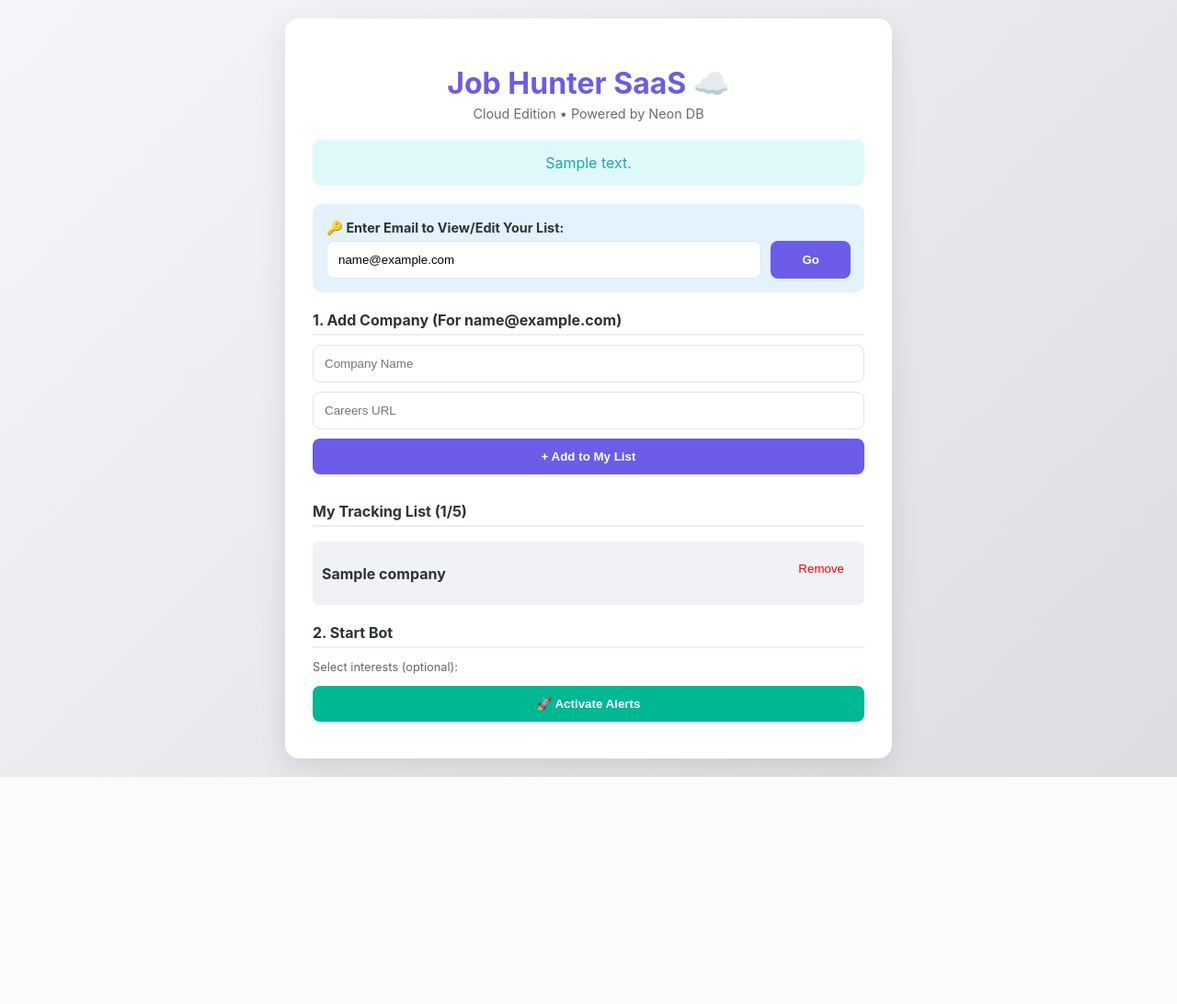
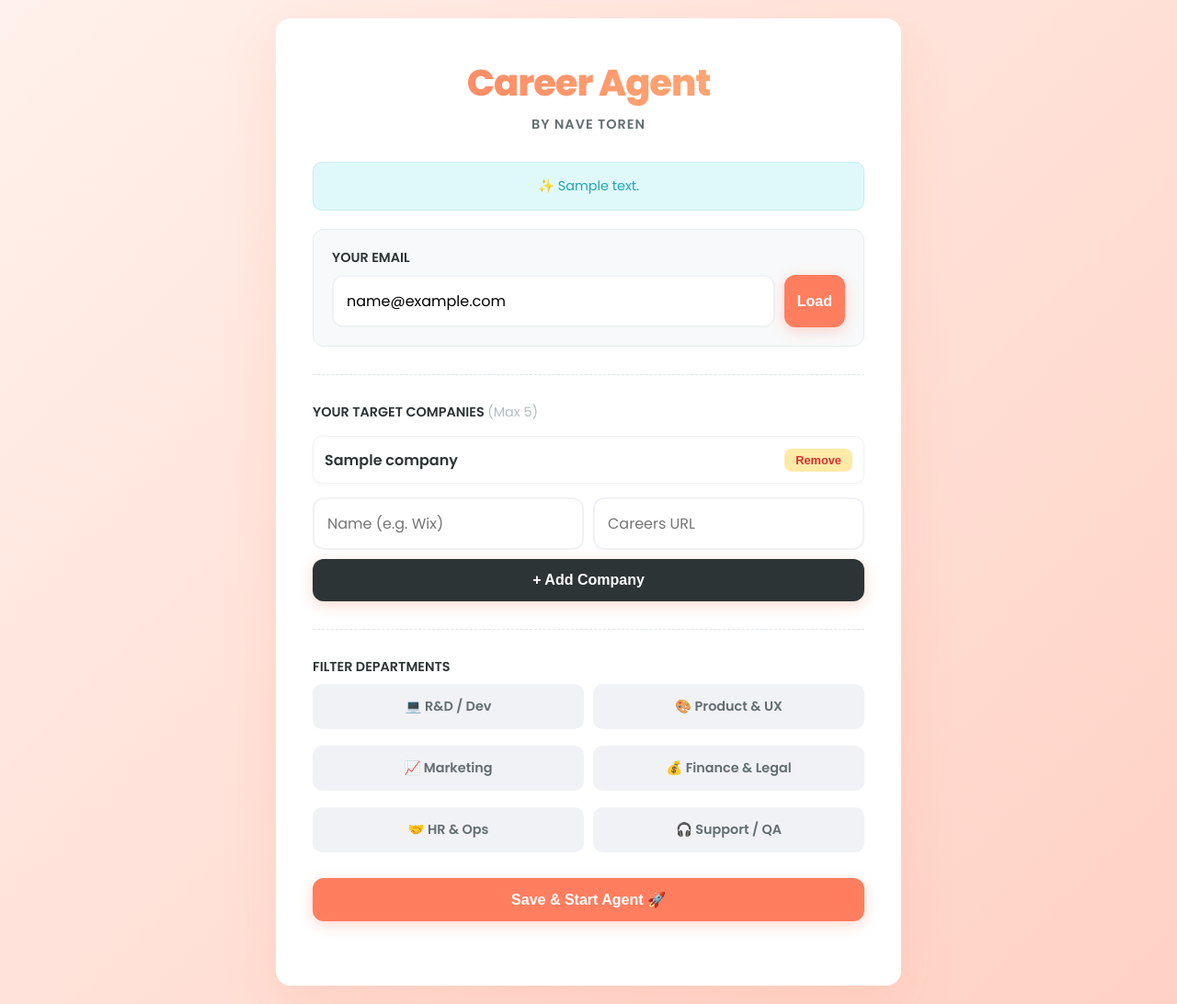
Before and after one commit to nave-toren/job-notificator, a FastAPI app: template templates/index.html in a window 1280 px wide. Shown: the whole page at 92% size. Before the commit the page ends 845 px from the top, so only its background shows below. Run offline with FastAPI, Linux system fonts and the light colour scheme; the template is opened without the code that fills it: most values are stand-ins (such as "Sample title", 1, 10 or a date in 2020).

Commit message:
Update design to Orange Theme

```diff
--- a/templates/index.html
+++ b/templates/index.html
@@ -3,100 +3,315 @@
 <head>
     <meta charset="UTF-8">
     <meta name="viewport" content="width=device-width, initial-scale=1.0">
-    <title>Job Hunter Bot ☁️</title>
+    <title>Career Agent</title>
+    <link href="https://fonts.googleapis.com/css2?family=Poppins:wght@400;600;800&display=swap" rel="stylesheet">
     <style>
         :root {
-            --primary: #6c5ce7; /* Neon Purple */
-            --bg-gradient: linear-gradient(135deg, #f5f6fa 0%, #dcdde1 100%);
+            --primary: #ff7e5f;
+            --primary-hover: #eb5e3e;
+            --bg-gradient: linear-gradient(135deg, #fff1eb 0%, #ffd1c4 100%);
             --card-bg: #ffffff;
-            --text-main: #2d3436;
+            --text-dark: #2d3436;
+            --text-light: #636e72;
+            --radius: 16px;
         }
+
         body {
-            font-family: -apple-system, sans-serif;
+            font-family: 'Poppins', sans-serif;
             background: var(--bg-gradient);
-            color: var(--text-main);
-            margin: 0; padding: 20px;
-            display: flex; justify-content: center; min-height: 100vh;
+            color: var(--text-dark);
+            margin: 0;
+            padding: 20px;
+            min-height: 100vh;
+            display: flex;
+            justify-content: center;
+            align-items: center;
         }
+
         .container {
-            width: 100%; max-width: 600px;
+            width: 100%;
+            max-width: 600px;
             background: var(--card-bg);
-            padding: 30px; border-radius: 15px;
-            box-shadow: 0 10px 30px rgba(0,0,0,0.1);
+            padding: 40px;
+            border-radius: var(--radius);
+            box-shadow: 0 20px 60px rgba(255, 126, 95, 0.15);
+            animation: slideUp 0.6s ease-out;
         }
-        h1 { text-align: center; color: var(--primary); margin-bottom: 5px; }
-        .subtitle { text-align: center; color: #636e72; margin-bottom: 20px; font-size: 0.9em; }
 
-        .alert { padding: 15px; border-radius: 8px; margin-bottom: 20px; text-align: center; }
-        .success { background: #dff9fb; color: #22a6b3; }
-        .error { background: #fab1a0; color: #d63031; }
+        @keyframes slideUp {
+            from { opacity: 0; transform: translateY(30px); }
+            to { opacity: 1; transform: translateY(0); }
+        }
 
-        input, button { width: 100%; padding: 12px; margin-bottom: 10px; border-radius: 8px; border: 1px solid #dfe6e9; box-sizing: border-box; }
-        .btn-primary { background: var(--primary); color: white; border: none; font-weight: bold; cursor: pointer; }
-        .btn-primary:hover { opacity: 0.9; }
+        /* --- Header --- */
+        header { text-align: center; margin-bottom: 30px; }
 
-        .company-list { list-style: none; padding: 0; }
-        .company-item { background: #f1f2f6; padding: 10px; margin-bottom: 5px; border-radius: 6px; display: flex; justify-content: space-between; align-items: center; }
-        .delete-btn { background: none; border: none; color: red; width: auto; cursor: pointer; }
+        h1 {
+            font-size: 2.5rem;
+            margin: 0;
+            background: linear-gradient(to right, #ff7e5f, #feb47b);
+            -webkit-background-clip: text;
+            -webkit-text-fill-color: transparent;
+            font-weight: 800;
+            letter-spacing: -1px;
+        }
 
-        .section-title { font-weight: bold; margin-top: 20px; margin-bottom: 10px; border-bottom: 2px solid #eee; padding-bottom: 5px; }
+        .subtitle {
+            font-size: 0.9rem;
+            color: var(--text-light);
+            margin-top: 5px;
+            font-weight: 600;
+            text-transform: uppercase;
+            letter-spacing: 1px;
+        }
+
+        /* --- Alerts --- */
+        .alert {
+            padding: 15px;
+            border-radius: 10px;
+            margin-bottom: 20px;
+            font-size: 0.9rem;
+            text-align: center;
+        }
+        .success { background: #dff9fb; color: #22a6b3; border: 1px solid #c7ecee; }
+        .error { background: #fab1a0; color: #d63031; border: 1px solid #ff7675; }
+
+        /* --- Forms & Inputs --- */
+        .form-section { margin-bottom: 30px; }
+
+        label {
+            display: block;
+            margin-bottom: 8px;
+            font-weight: 600;
+            font-size: 0.9rem;
+            color: var(--text-dark);
+        }
+
+        input[type="text"], input[type="email"], input[type="url"] {
+            width: 100%;
+            padding: 14px;
+            border: 2px solid #f1f2f6;
+            border-radius: 12px;
+            font-size: 1rem;
+            transition: all 0.3s;
+            box-sizing: border-box;
+            font-family: inherit;
+        }
+
+        input:focus {
+            outline: none;
+            border-color: var(--primary);
+            background: #fffafa;
+        }
+
+        /* --- Buttons --- */
+        .btn {
+            width: 100%;
+            padding: 14px;
+            border: none;
+            border-radius: 12px;
+            font-size: 1rem;
+            font-weight: 700;
+            cursor: pointer;
+            transition: transform 0.2s, box-shadow 0.2s;
+            display: inline-block;
+        }
+
+        .btn-primary {
+            background: var(--primary);
+            color: white;
+            box-shadow: 0 4px 15px rgba(255, 126, 95, 0.3);
+        }
+
+        .btn-primary:hover {
+            background: var(--primary-hover);
+            transform: translateY(-2px);
+        }
+
+        .btn-delete {
+            background: #ffeaa7;
+            color: #d63031;
+            padding: 5px 12px;
+            font-size: 0.8rem;
+            border-radius: 8px;
+            width: auto;
+        }
+
+        /* --- Identity Section (Top) --- */
+        .identity-box {
+            background: #f8f9fa;
+            padding: 20px;
+            border-radius: 12px;
+            text-align: center;
+            border: 1px solid #e9ecef;
+            margin-bottom: 30px;
+        }
+
+        /* --- Companies List --- */
+        .company-list { list-style: none; padding: 0; margin: 15px 0; }
+        .company-item {
+            display: flex;
+            justify-content: space-between;
+            align-items: center;
+            background: white;
+            border: 1px solid #f1f2f6;
+            padding: 12px;
+            margin-bottom: 8px;
+            border-radius: 10px;
+            box-shadow: 0 2px 5px rgba(0,0,0,0.03);
+        }
+        .company-name { font-weight: 600; }
+
+        /* --- Departments Grid --- */
+        .checkbox-grid {
+            display: grid;
+            grid-template-columns: repeat(2, 1fr);
+            gap: 10px;
+            margin-bottom: 20px;
+        }
+
+        .dept-option {
+            position: relative;
+        }
+
+        .dept-option input {
+            position: absolute;
+            opacity: 0;
+            cursor: pointer;
+        }
+
+        .dept-label {
+            display: block;
+            padding: 12px;
+            background: #f1f2f6;
+            border-radius: 10px;
+            text-align: center;
+            font-size: 0.9rem;
+            font-weight: 600;
+            cursor: pointer;
+            transition: all 0.2s;
+            border: 2px solid transparent;
+            color: var(--text-light);
+        }
+
+        /* Style when checked */
+        .dept-option input:checked + .dept-label {
+            background: #fff0eb;
+            border-color: var(--primary);
+            color: var(--primary);
+        }
+
+        .dept-option:hover .dept-label { background: #e3e6f0; }
+
+        /* --- Helper Text --- */
+        .limit-text { font-size: 0.8rem; color: #b2bec3; text-align: right; margin-top: 5px; }
+
     </style>
 </head>
 <body>
+
 <div class="container">
-        <h1>Job Hunter <span>SaaS</span> ☁️</h1>
-        <div class="subtitle">Cloud Edition • Powered by Neon DB</div>
+    <header>
+        <h1>Career Agent</h1>
+        <div class="subtitle">by Nave Toren</div>
+    </header>
 
-        {% if success_message %} <div class="alert success">{{ success_message }}</div> {% endif %}
-        {% if error_message %} <div class="alert error">{{ error_message }}</div> {% endif %}
+    {% if success_message %}
+        <div class="alert success">✨ {{ success_message }}</div>
+    {% endif %}
+    {% if error_message %}
+        <div class="alert error">⚠️ {{ error_message }}</div>
+    {% endif %}
 
-        <form action="/" method="get" style="background: #e3f2fd; padding: 15px; border-radius: 10px; margin-bottom: 20px;">
-            <label style="font-weight: bold; font-size: 0.9em;">🔑 Enter Email to View/Edit Your List:</label>
-            <div style="display: flex; gap: 10px; margin-top: 5px;">
-                <input type="email" name="view_email" placeholder="your@email.com" value="{{ view_email if view_email else '' }}" required style="margin-bottom:0;">
-                <button type="submit" class="btn-primary" style="width: 100px; margin-bottom:0;">Go</button>
+    <div class="identity-box">
+        <form action="/" method="get">
+            <label style="text-align: left;">YOUR EMAIL</label>
+            <div style="display: flex; gap: 10px;">
+                <input type="email" name="view_email" placeholder="Enter email to manage agent..." value="{{ view_email if view_email else '' }}" required>
+                <button type="submit" class="btn btn-primary" style="width: auto;">Load</button>
             </div>
         </form>
+    </div>
 
     {% if view_email %}
-            <div class="section-title">1. Add Company (For {{ view_email }})</div>
-            <form action="/add" method="post">
-                <input type="hidden" name="user_email" value="{{ view_email }}">
-                <input type="text" name="name" placeholder="Company Name" required>
-                <input type="text" name="url" placeholder="Careers URL" required>
-                <button type="submit" class="btn-primary">+ Add to My List</button>
-            </form>
 
-            <div class="section-title">My Tracking List ({{ companies|length }}/5)</div>
+    <hr style="border: 0; border-top: 1px dashed #dfe6e9; margin: 30px 0;">
+
+    <div class="form-section">
+        <label>YOUR TARGET COMPANIES <span style="font-weight: 400; color: #b2bec3;">(Max 5)</span></label>
+
         {% if companies %}
             <ul class="company-list">
                 {% for company in companies %}
                 <li class="company-item">
-                        <strong>{{ company.name }}</strong>
+                    <span class="company-name">{{ company.name }}</span>
                     <form action="/delete-company" method="post" style="margin:0;">
                         <input type="hidden" name="company_id" value="{{ company.id }}">
                         <input type="hidden" name="user_email" value="{{ view_email }}">
-                            <button type="submit" class="delete-btn">Remove</button>
+                        <button type="submit" class="btn btn-delete">Remove</button>
                     </form>
                 </li>
                 {% endfor %}
             </ul>
         {% else %}
-                <p style="text-align: center; color: #aaa;">Your list is empty.</p>
+            <div style="text-align: center; color: #b2bec3; margin: 15px 0; font-style: italic;">No companies added yet.</div>
         {% endif %}
 
-            <div class="section-title">2. Start Bot</div>
+        {% if companies|length < 5 %}
+        <form action="/add" method="post" style="margin-top: 15px;">
+            <input type="hidden" name="user_email" value="{{ view_email }}">
+            <div style="display: grid; grid-template-columns: 1fr 1fr; gap: 10px; margin-bottom: 10px;">
+                <input type="text" name="name" placeholder="Name (e.g. Wix)" required>
+                <input type="url" name="url" placeholder="Careers URL" required>
+            </div>
+            <button type="submit" class="btn btn-primary" style="background: var(--text-dark);">+ Add Company</button>
+        </form>
+        {% else %}
+            <div class="limit-text">Target limit reached (5/5). Delete one to add new.</div>
+        {% endif %}
+    </div>
+
+    <hr style="border: 0; border-top: 1px dashed #dfe6e9; margin: 30px 0;">
+
+    <div class="form-section">
+        <label>FILTER DEPARTMENTS</label>
         <form action="/subscribe" method="post">
             <input type="hidden" name="email" value="{{ view_email }}">
-                <p style="font-size: 0.8em; color: #666;">Select interests (optional):</p>
-                <input type="text" name="departments" placeholder="Engineering, Product..." style="display:none;"> <button type="submit" class="btn-primary" style="background: #00b894;">🚀 Activate Alerts</button>
+
+            <div class="checkbox-grid">
+                <div class="dept-option">
+                    <input type="checkbox" name="departments" value="Engineering" id="rd">
+                    <label class="dept-label" for="rd">💻 R&D / Dev</label>
+                </div>
+                <div class="dept-option">
+                    <input type="checkbox" name="departments" value="Product" id="prod">
+                    <label class="dept-label" for="prod">🎨 Product & UX</label>
+                </div>
+                <div class="dept-option">
+                    <input type="checkbox" name="departments" value="Marketing" id="mkt">
+                    <label class="dept-label" for="mkt">📈 Marketing</label>
+                </div>
+                <div class="dept-option">
+                    <input type="checkbox" name="departments" value="Finance" id="fin">
+                    <label class="dept-label" for="fin">💰 Finance & Legal</label>
+                </div>
+                <div class="dept-option">
+                    <input type="checkbox" name="departments" value="HR" id="hr">
+                    <label class="dept-label" for="hr">🤝 HR & Ops</label>
+                </div>
+                <div class="dept-option">
+                    <input type="checkbox" name="departments" value="Support" id="sup">
+                    <label class="dept-label" for="sup">🎧 Support / QA</label>
+                </div>
+            </div>
+
+            <button type="submit" class="btn btn-primary">Save & Start Agent 🚀</button>
         </form>
+    </div>
 
-        {% else %}
-            <div style="text-align: center; padding: 40px; color: #aaa;">
-                Please enter your email above to manage your private job hunter list.
+    {% endif %}
+
 </div>
-        {% endif %}
-    </div>
+
 </body>
 </html>
```
Also changed, not shown: 1 other file. Lines whose indentation alone changed are shown as unchanged.
